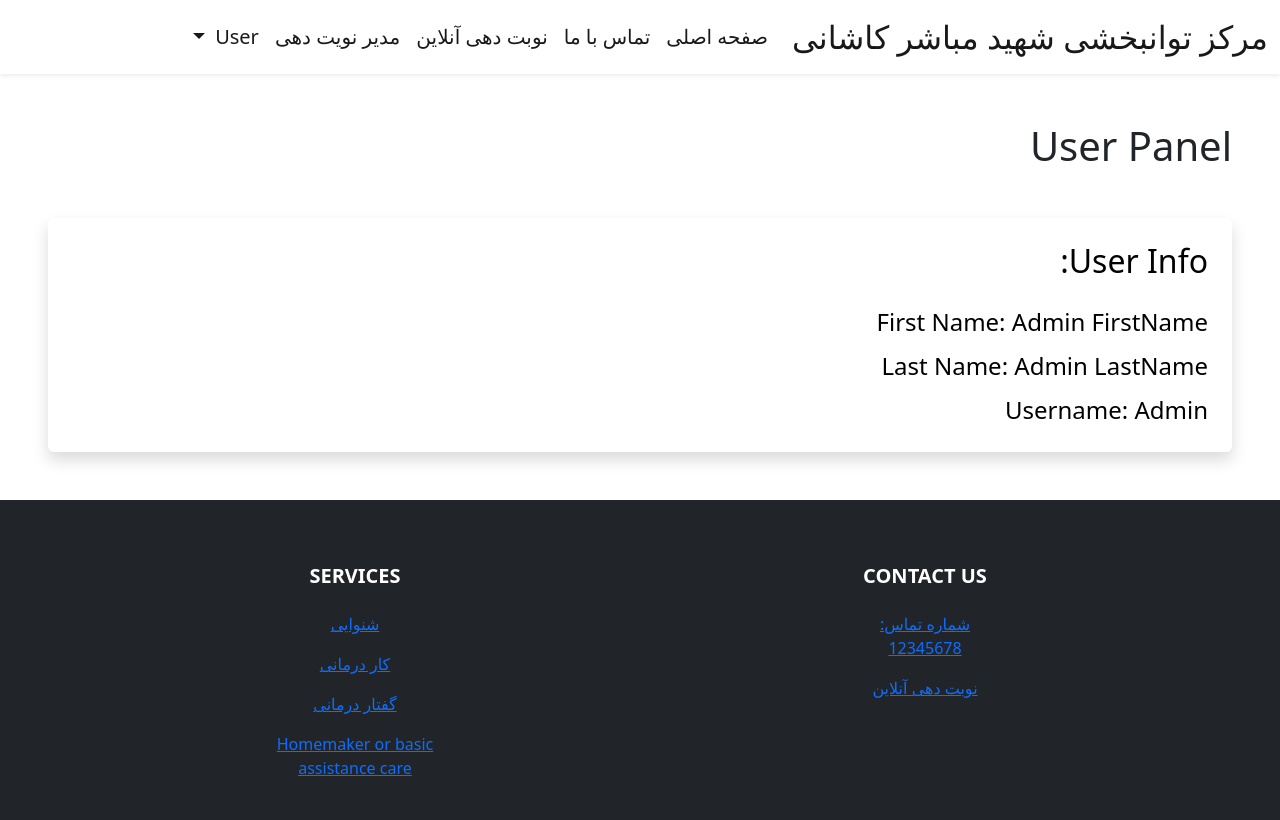
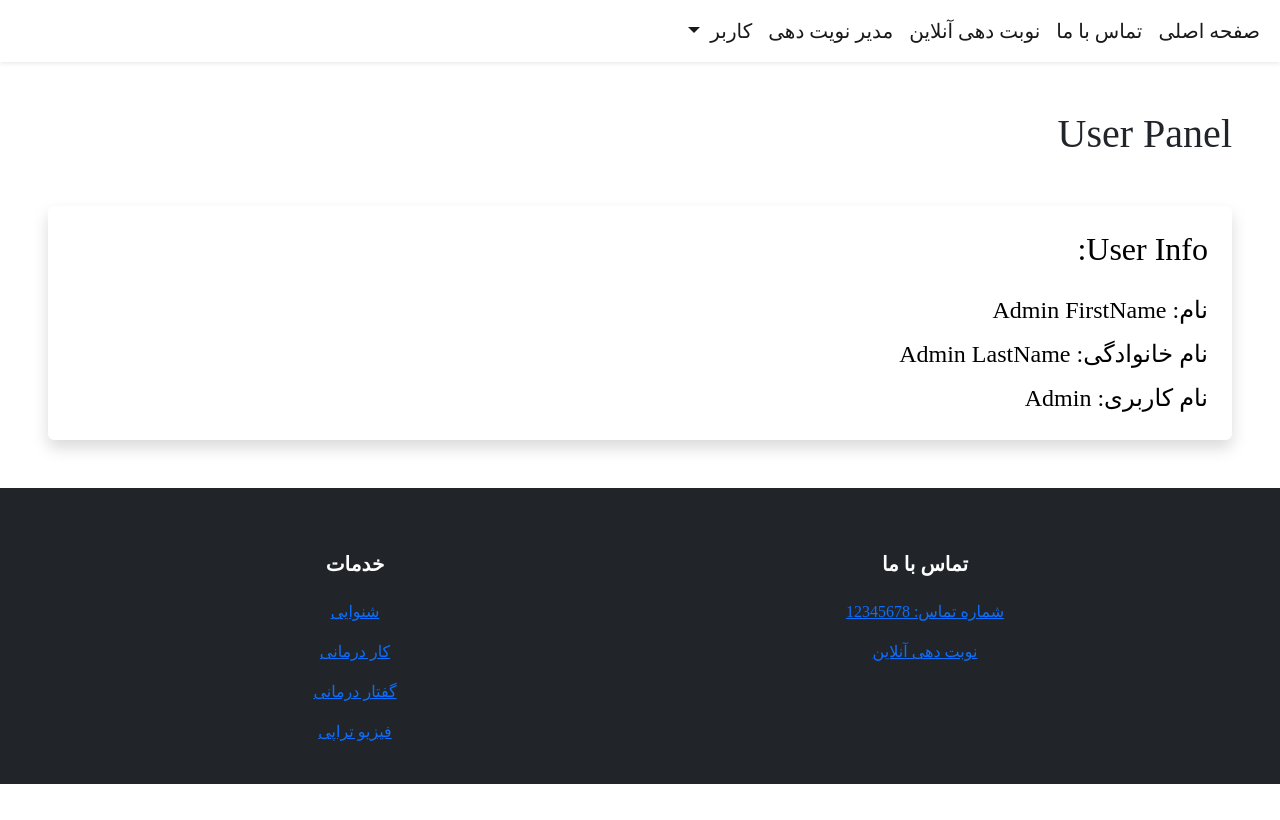
Before and after one commit to pourhossinm/clinic, a Django app: page /user-panel in a window 1280 px wide. After the commit the page ends 784 px from the top, so only its background shows below. Run offline with Django 4.2, Linux system fonts and the light colour scheme; a user stored in the database is signed in; data comes from the database, SQL or seed files in the repository; both versions use the stored data as it was after the commit; parts of the project's set-up code (start-up, migrations or seed data) failed here and were passed over; some libraries are stand-ins or nearby versions.

Commit message:
update 1-1

```diff
--- a/booking/templates/booking.html
+++ b/booking/templates/booking.html
@@ -37,7 +37,7 @@
 
             <br/>
             <button type="submit" class="btn btn-primary text-white">ادامه</button>
-        </div>
+<!--        </div>-->
     </form>
 </div>
 
--- a/booking/templates/bookingSubmit.html
+++ b/booking/templates/bookingSubmit.html
@@ -14,7 +14,7 @@
         {% csrf_token %}
 
         <!--input time-->
-        <h3 class="text-center fPersian mt-4">Time:</h3>
+        <h3 class="text-center fPersian mt-4">زمان:</h3>
         <div>
             <select class="form-select fs-3 text-center" name="time">
                 {% for time in times %}
@@ -23,7 +23,7 @@
             </select>
         </div>
 
-        <button type="submit" class="btn btn-primary text-white mt-3 fPersian">Submit</button>
+        <button type="submit" class="btn btn-primary text-white mt-3 fPersian">تایید</button>
 
     </form>
 </div>
--- a/booking/templates/index.html
+++ b/booking/templates/index.html
@@ -11,9 +11,9 @@
 
     <div class="bg bg-secondary text-dark pt-5 pb-5">
         <div class="text-center  pt-5 pb-5">
-            <h1 class="display-1 cGreen me-2 ms-2">Dr.John Smith</h1>
-            <p class="fs-4 mt-3">Example Text</p>
-            <a type="button" class="btn btn-primary shadow  mt-5" href="{% url 'booking' %}">Online Booking</a>
+            <h1 class="display-1 cGreen me-2 ms-2">مرکز توانبخشی مباشر کاشانی</h1>
+            <p class="fs-4 mt-3">دانشگاه علوم پزشکی همدان</p>
+            <a type="button" class="btn btn-primary shadow  mt-5" href="{% url 'booking' %}">نوبت دهی آنلاین</a>
         </div>
     </div>
 
--- a/booking/templates/layout.html
+++ b/booking/templates/layout.html
@@ -15,13 +15,13 @@
     {% block head %}
     {% endblock %}
   </head>
-  <body >
+  <body style="font-family: 'IRANSans', B nazanin;">
     <header>
         <nav class="navbar bg-white navbar-white navbar-expand-lg shadow-sm">
             <div class="container-fluid">
-                <a class="navbar-brand  cHover cGreen fs-2" href="{% url 'index' %}">
-                    مرکز توانبخشی شهید مباشر کاشانی
-                </a>
+<!--                <a class="navbar-brand  cHover cGreen fs-2" href="{% url 'index' %}">-->
+<!--                    مرکز توانبخشی شهید مباشر کاشانی-->
+<!--                </a>-->
                 <button class="navbar-toggler" type="button" data-bs-toggle="collapse" data-bs-target="#navbarSupportedContent" aria-controls="navbarSupportedContent" aria-expanded="false" aria-label="Toggle navigation">
                     <span class="navbar-toggler-icon"></span>
                 </button>
@@ -43,7 +43,7 @@
                         </li>
                         <li class="nav-item dropdown me-3 fs-5">
                             <a class="nav-link active dropdown-toggle cHover" href="#" role="button" data-bs-toggle="dropdown" aria-expanded="false">
-                              User
+                             کاربر
                             </a>
                             <ul class="dropdown-menu  border zNav">
                               <li><a class="dropdown-item" href="{% url 'userPanel' %}">پنل کاربر</a></li>
@@ -89,7 +89,7 @@
                     <div class="col-md-2 col-lg-2 col-xl-2 mx-auto mb-4">
                         <!-- Links -->
                         <h5 class="text-uppercase fw-bold mb-4 textGradient" id="contact">
-                            Contact Us
+                            تماس با ما
                         </h5>
                         <p>
                             <a href="tel: 12345678" class=""><span class="cBlue">شماره تماس: 12345678</span></a>
@@ -104,7 +104,7 @@
                     <div class="col-md-3 col-lg-2 col-xl-2 mx-auto mb-4">
                         <!-- Links -->
                         <h5 class="text-uppercase fw-bold mb-4 textGradient">
-                            Services
+                            خدمات
                         </h5>
                         <p>
                             <a href="#!" class="uLine">شنوایی</a>
@@ -116,7 +116,7 @@
                             <a href="#!" class="uLine">گفتار درمانی</a>
                         </p>
                         <p>
-                            <a href="#!" class="uLine">Homemaker or basic assistance care</a>
+                            <a href="#!" class="uLine">فیزیو تراپی</a>
                         </p>
                     </div>
                     <!-- Service links Regular -->
--- a/booking/templates/userPanel.html
+++ b/booking/templates/userPanel.html
@@ -12,24 +12,24 @@
 <div class="shadow p-4 mb-5 bg-body bg-body rounded text-black  m-5 ">
     <h2 class="">User Info:</h2>
     <ul class="list-group fs-4 mt-3">
-            <li class="list-group mt-2">First Name: {{ user.first_name }}</li>
-            <li class="list-group mt-2">Last Name: {{ user.last_name }}</li>
-            <li class="list-group mt-2">Username: {{ user.username }}</li>
+            <li class="list-group mt-2">نام: {{ user.first_name }}</li>
+            <li class="list-group mt-2">نام خانوادگی: {{ user.last_name }}</li>
+            <li class="list-group mt-2">نام کاربری: {{ user.username }}</li>
     </ul>
 </div>
 
 <!--Appointment Loop-->
 {% if appointments.count > 0 %}
 <div class="mt-5 ">
-    <h1 class=" ms-5">Appointments:</h1>
+    <h1 class=" ms-5">وقت ویزیت:</h1>
     <div class="shadow p-4 mb-3 bg-body bg-body rounded text-black  m-5">
         {% for appointment in appointments %}
         <div class="list-group fs-4 border p-3 mb-3">
-            <p class="list-group mt-2">Day: {{ appointment.day }}</p>
-            <p class="list-group mt-2">Time: {{ appointment.time }}</p>
-            <p class="list-group mt-2">Service: {{ appointment.service }}</p>
+            <p class="list-group mt-2">روز: {{ appointment.day }}</p>
+            <p class="list-group mt-2">زمان: {{ appointment.time }}</p>
+            <p class="list-group mt-2">خدمت: {{ appointment.service }}</p>
             <div class="mt-3 mb-2">
-                <a class="btn btn-primary rounded-3 p-2" href="{% url 'userUpdate' appointment.id %}">Edit Appointment</a>
+                <a class="btn btn-primary rounded-3 p-2" href="{% url 'userUpdate' appointment.id %}">ویرایش زمان ویزیت</a>
             </div>
         </div>
         {% endfor %}
@@ -40,8 +40,8 @@
 {% else %}
 
 <div class="shadow p-4 mb-5 bg-body bg-body rounded text-black  m-5">
-    <h1 class="p-2  ms-3">First Sign in!</h1>
-    <a href="{% url 'login' %}" class="btn btn-primary text-white">Sign in</a>
+    <h1 class="p-2  ms-3">ایتدا وارد شوید!</h1>
+    <a href="{% url 'login' %}" class="btn btn-primary text-white">ورود</a>
 </div>
 
 {% endif %}
--- /dev/null
+++ b/runtime.txt
@@ -0,0 +1 @@
+python-3.11
```
Also changed, not shown: booking/models.py (+5 -5 lines), booking/templates/staffPanel.html (+8 -8 lines), booking/templates/userUpdate.html (+9 -7 lines), booking/templates/userUpdateSubmit.html (+5 -5 lines), booking/migrations/0001_initial.py, booking/migrations/0002_alter_appointment_service.py (deleted), booking/migrations/0005_alter_appointment_service.py (deleted), db.sqlite3, 1 other file.
